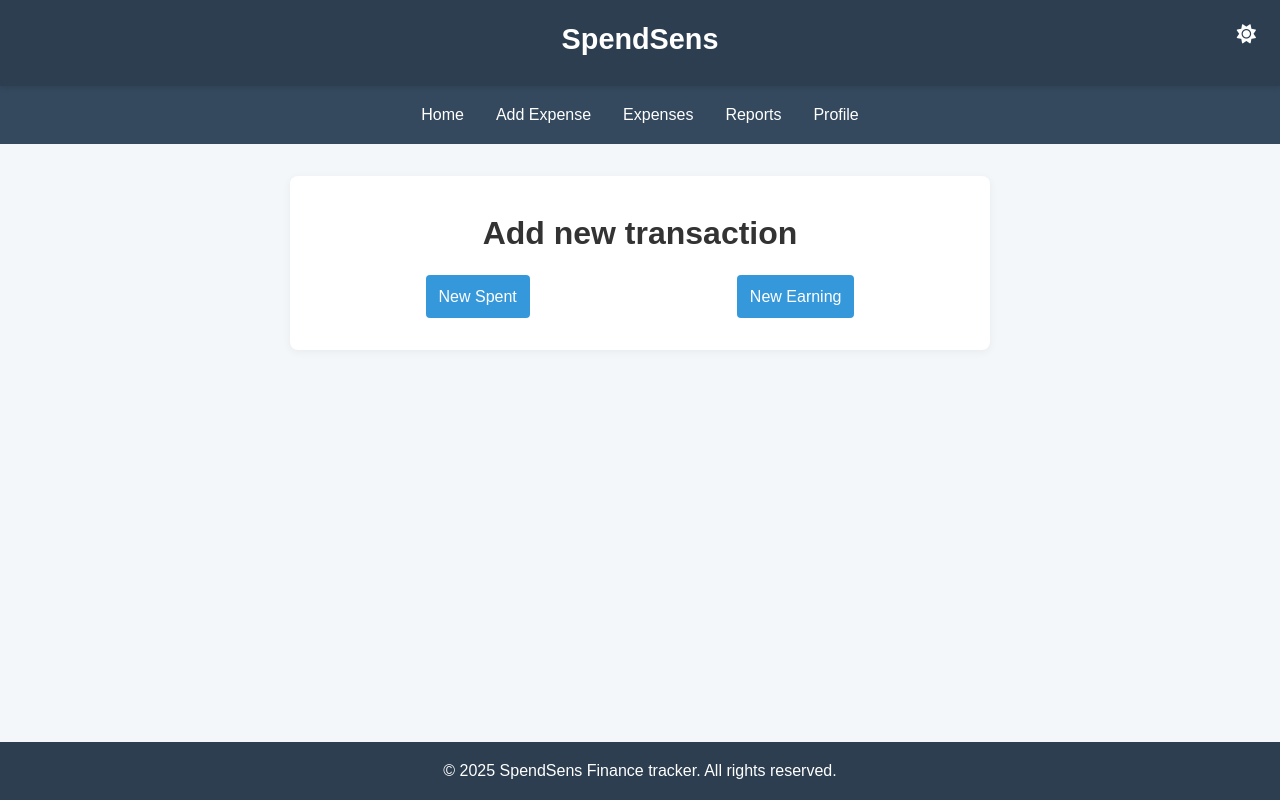
After one commit to HappyMaxxx/SpendSense, a Django app: page /new_transaction/ in a window 1280 px wide. The commit adds this page. Run offline with Django 5.2, Linux system fonts and the light colour scheme; the visitor is signed in with stand-in values (Sample User, id 1); parts of the project's set-up code (start-up, migrations or seed data) failed here and were passed over.

Commit message:
earning logic

```diff
--- a/finance/admin.py
+++ b/finance/admin.py
@@ -3,7 +3,7 @@ from django.contrib import admin
 from .models import *
 
 
-class TransactionAdmin(admin.ModelAdmin):
+class SpentsAdmin(admin.ModelAdmin):
     list_display = ('user', 'amount', 'category', 'description', 'time_create', 'time_update')
     ordering = ('-time_create',)
     list_display_links = ('amount', 'category')
@@ -17,5 +17,5 @@ class EarningsAdmin(admin.ModelAdmin):
     list_filter = ('category',)
     search_fields = ('description',)
 
-admin.site.register(Transaction, TransactionAdmin)
+admin.site.register(Spents, SpentsAdmin)
 admin.site.register(Earnings, EarningsAdmin)
--- a/finance/static/finance/css/styles.css
+++ b/finance/static/finance/css/styles.css
@@ -359,3 +359,9 @@ input[name="email"] {
     font-size: 0.8em;
     color: green;
 }
+
+.sa_buttons {
+    display: flex;
+    justify-content: space-around;
+    margin-top: 1rem;
+}
--- a/finance/templates/finance/expenses.html
+++ b/finance/templates/finance/expenses.html
@@ -29,7 +29,7 @@
         <ul>
             {% for expense in date_group.list %}
                 <li>{{ expense.time_update|date:"H:i" }} - {{ expense.description }}:
-                    {% if expense|is_transaction %}-{% endif %}{{ expense.amount }}$</li>
+                    {% if expense|is_spent %}-{% else %}+{% endif %}{{ expense.amount }}$</li>
             {% endfor %}
         </ul>
     {% endfor %}
--- /dev/null
+++ b/finance/templates/finance/new_transaction.html
@@ -0,0 +1,17 @@
+{% extends 'base.html' %}
+{% load static %}
+
+{% block content %}
+
+<h1>Add new transaction</h1>
+
+<div class="sa_buttons">
+    <a href="{% url 'spent' %}">
+        <button>New Spent</button>
+    </a>
+    <a href="{% url 'earn' %}">
+        <button>New Earning</button>
+    </a>
+</div>
+
+{% endblock %}
--- a/finance/templates/finance/profile.html
+++ b/finance/templates/finance/profile.html
@@ -18,7 +18,8 @@
                 <option value="month" {% if selected_period == 'month' %}selected{% endif %}>Month</option>
                 <option value="year" {% if selected_period == 'year' %}selected{% endif %}>Year</option>
             </select>
-            <strong>you spent:</strong> <span id="total-spending">${{ total_spending|floatformat:2 }}</span>
+            <strong>you spent:</strong> <span id="total-spending">{{ total_spending|floatformat:2 }}$</span>
+            <strong>and earn:</strong> <span id="total-earning">{{ total_earning|floatformat:2 }}$</span>
         </p>
     </div>
 </div>
@@ -44,6 +45,9 @@ document.getElementById('period').addEventListener('change', function() {
         if (data.total_spending !== undefined) {
             document.getElementById('total-spending').textContent = '$' + parseFloat(data.total_spending).toFixed(2);
         }
+        if (data.total_earning !== undefined) {
+            document.getElementById('total-earning').textContent = '$' + parseFloat(data.total_earning).toFixed(2);
+        }
     })
     .catch(error => console.error('Error:', error));
 });
--- a/finance/urls.py
+++ b/finance/urls.py
@@ -5,7 +5,9 @@ from . import views
 
 urlpatterns = [
 	path('', views.index, name='home'),
-    path('trans/', views.MakeNewTransaction.as_view(), name='new_transaction'),
+    path('new_transaction/', views.NewTransaction.as_view(), name='new_transaction'),
+    path('spent/', views.MakeNewSpent.as_view(), name='spent'),
+    path('earn/', views.MakeNewEarning.as_view(), name='earn'),
     path('register/', views.RegisterUser.as_view(), name='register'),
     path('login/', views.LoginUser.as_view(), name='auth'),
     path('logout/', views.LogoutUser.as_view(), name='logout'),
--- a/finance/views.py
+++ b/finance/views.py
@@ -1,5 +1,5 @@
 from django.shortcuts import render, redirect
-from .models import Transaction, Earnings
+from .models import Spents, Earnings
 from .forms import RegisterUserForm, LoginUserForm
 from django.urls import reverse_lazy
 from django.http import JsonResponse
@@ -36,6 +36,15 @@ products = {
     'pasta': 2.5
 }
 
+earnings = {
+    'salary': 1000,
+    'bonus': 200,
+    'interest': 50,
+    'investment': 300,
+    'gift': 100,
+    'freelance': 400
+}
+
 
 class LoginRequiredMixin(AccessMixin):
     login_url = reverse_lazy('auth')
@@ -49,12 +58,15 @@ class LoginRequiredMixin(AccessMixin):
 def index(request):
     return render(request, 'finance/index.html')
 
+class NewTransaction(LoginRequiredMixin, View):
+    def get(self, request):
+        return render(request, 'finance/new_transaction.html')
 
-class MakeNewTransaction(LoginRequiredMixin, View):
+class MakeNewSpent(LoginRequiredMixin, View):
     def get(self, request):
         trans_products = random.sample(list(products.keys()), 2)
 
-        transaction = Transaction.objects.create(
+        transaction = Spents.objects.create(
             user=request.user,
             amount=products[trans_products[0]] + products[trans_products[1]],
             category='shopping',
@@ -63,6 +75,19 @@ class MakeNewTransaction(LoginRequiredMixin, View):
 
         return redirect('expenses')
 
+
+class MakeNewEarning(LoginRequiredMixin, View):
+    def get(self, request):
+        earning = random.choice(list(earnings.keys()))
+
+        earning = Earnings.objects.create(
+            user=request.user,
+            amount=earnings[earning],
+            category='salary',
+            description=f'{earning}',
+        )
+
+        return redirect('expenses')
 
 class RegisterUser(CreateView):
     form_class = RegisterUserForm
@@ -115,24 +140,31 @@ class UserProfile(LoginRequiredMixin, View):
         else:
             start_date = end_date - relativedelta(months=1)
 
-        transactions = Transaction.objects.filter(
+        spents = Spents.objects.filter(
+            user=user,
+            time_create__range=[start_date, end_date]
+        )
+        earnings = Earnings.objects.filter(
             user=user,
             time_create__range=[start_date, end_date]
         )
 
-        total_spending = sum(transaction.amount.to_decimal() for transaction in transactions) \
-            if transactions else 0
+        total_spending = sum(transaction.amount.to_decimal() for transaction in spents) \
+            if spents else 0
+        total_earning = sum(transaction.amount.to_decimal() for transaction in earnings) \
+            if earnings else 0
 
         # Check if the request is AJAX
         if request.headers.get('X-Requested-With') == 'XMLHttpRequest':
             return JsonResponse({
                 'total_spending': float(total_spending),  # Convert to float for JSON serialization
+                'total_earning': float(total_earning),
             })
 
         context = {
             'user': user,
-            'transactions': transactions,
             'total_spending': total_spending,
+            'total_earning': total_earning,
             'selected_period': period,
         }
         return render(request, 'finance/profile.html', context)
@@ -140,9 +172,10 @@ class UserProfile(LoginRequiredMixin, View):
 class UserExpenses(LoginRequiredMixin, View):
     def get(self, request):
         user = request.user
-        transactions = Transaction.objects.filter(user=user).order_by('-time_update')
+        spents = Spents.objects.filter(user=user).order_by('-time_update')
         earnings = Earnings.objects.filter(user=user).order_by('-time_update')
-        total_expenses = sum(transaction.amount.to_decimal() for transaction in transactions)
+        transactions = list(spents) + list(earnings)
+        total_expenses = sum(spent.amount.to_decimal() for spent in spents)
         total_earnings = sum(earning.amount.to_decimal() for earning in earnings)
 
         profit = total_earnings - total_expenses
```
Also changed, not shown: finance/models.py (+8 -2 lines), finance/templatetags/expense_filters.py (+4 -4 lines), finance/migrations/0001_initial.py (deleted), finance/migrations/0002_auto_20250428_1858.py (deleted), finance/migrations/0003_transaction_user.py (deleted), finance/migrations/0004_transaction_spent.py (deleted), finance/migrations/0005_auto_20250505_1629.py (deleted), finance/migrations/0006_auto_20250505_1654.py (deleted), finance/migrations/__init__.py (deleted).
